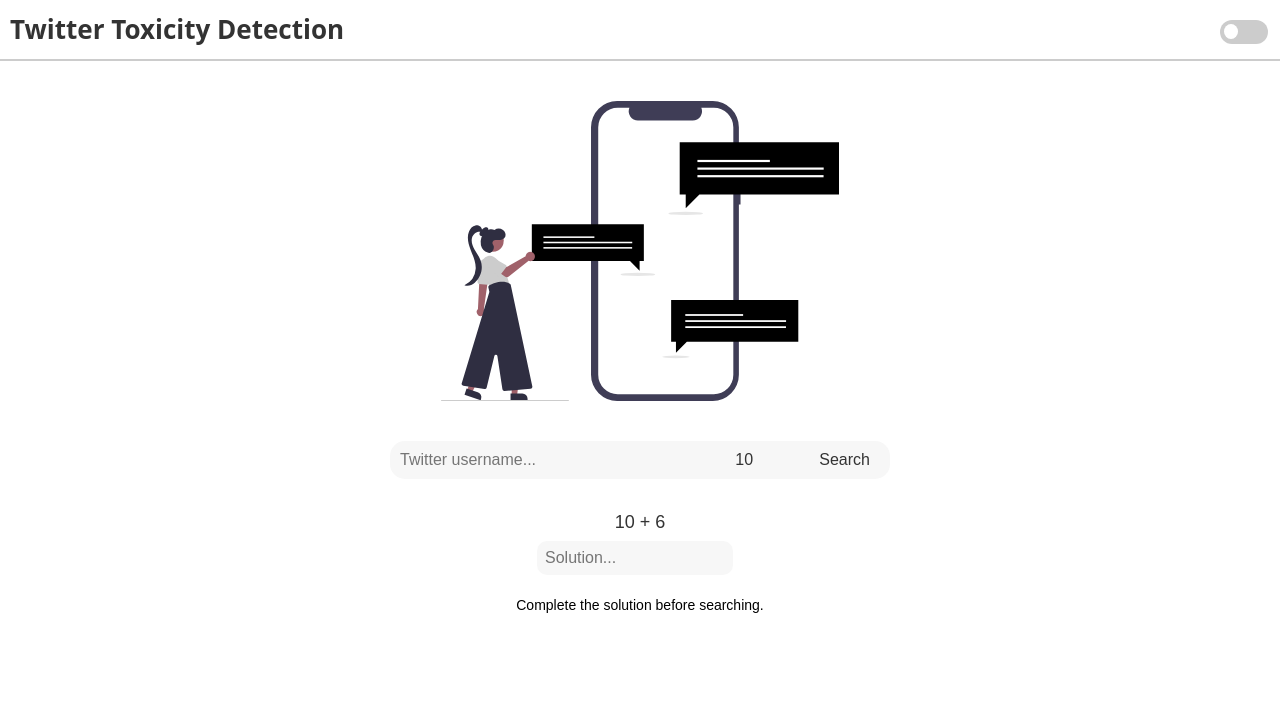
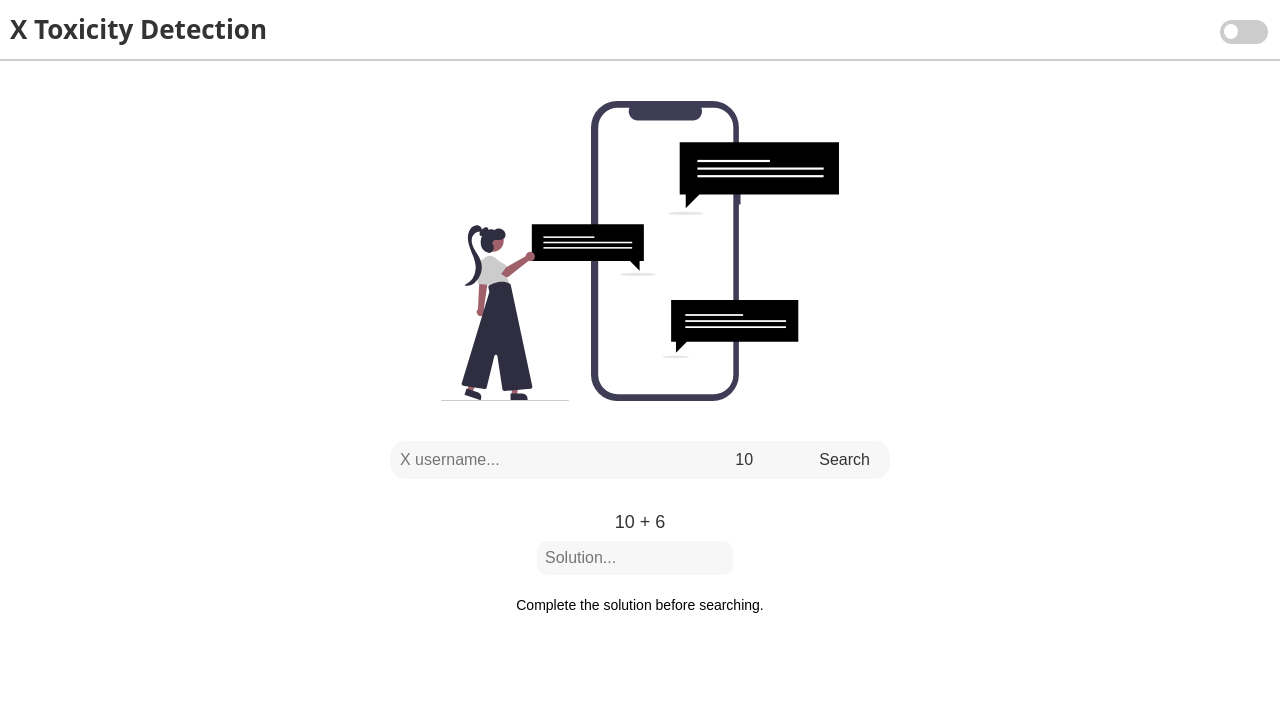
Before and after one commit to mantreshkhurana/twitter-toxicity-detection-flask, a Flask app: page / in a window 1280 px wide. Shown: the top 719 px of the page. Run offline with Flask 2, Linux system fonts and the light colour scheme; some libraries are stand-ins or nearby versions.

Commit message:
[REF] Twitter is replaced with X.

```diff
--- a/app.py
+++ b/app.py
@@ -166,7 +166,7 @@
         import webview
         app.config["TEMPLATES_AUTO_RELOAD"] = True
         webview.create_window(
-            "Twitter Toxicity Detection",
+            "X Toxicity Detection",
             app,
             width=850,
             height=700,
--- a/templates/error.html
+++ b/templates/error.html
@@ -1,14 +1,14 @@
 <!DOCTYPE html>
 <html>
   <head>
-    <title>Twitter Toxicity Detection - Error</title>
+    <title>X Toxicity Detection - Error</title>
     <link rel="shortcut icon" href="{{ url_for('static', filename='images/favicon_new.ico') }}"/>
     <link rel="stylesheet" href="https://cdnjs.cloudflare.com/ajax/libs/font-awesome/5.15.3/css/all.min.css" />
     <link rel="stylesheet" href="{{ url_for('static', filename='css/style.css') }}"/>
   </head>
   <body class="light">
     <header>
-      <a href="/"><h1>Twitter Toxicity Detection</h1></a>
+      <a href="/"><h1>X Toxicity Detection</h1></a>
       <div class="toggle-switch">
         <input type="checkbox" id="toggle" />
         <label for="toggle"></label>
--- a/templates/index.html
+++ b/templates/index.html
@@ -1,13 +1,13 @@
 <!DOCTYPE html>
 <html>
   <head>
-    <title>Twitter Toxicity Detection</title>
+    <title>X Toxicity Detection</title>
     <link rel="shortcut icon" href="{{ url_for('static', filename='images/favicon_new.ico') }}">
     <link rel="stylesheet" href="{{ url_for('static', filename='css/style.css') }}" />
   </head>
   <body class="light">
     <header>
-      <a href="/"><h1>Twitter Toxicity Detection</h1></a>
+      <a href="/"><h1>X Toxicity Detection</h1></a>
       <div class="toggle-switch">
         <input type="checkbox" id="toggle" />
         <label for="toggle"></label>
@@ -26,7 +26,7 @@
         <div class="search-container">
           <input
             type="text"
-            placeholder="Twitter username..."
+            placeholder="X username..."
             name="username"
             required
           />
--- a/templates/results.html
+++ b/templates/results.html
@@ -1,14 +1,14 @@
 <!DOCTYPE html>
 <html>
 <head>
-  <title>Twitter Toxicity Detection - Results</title>
+  <title>X Toxicity Detection - Results</title>
   <link rel="stylesheet" href="{{ url_for('static', filename='css/style.css') }}" />
   <link rel="stylesheet" href="https://cdnjs.cloudflare.com/ajax/libs/font-awesome/5.15.3/css/all.min.css" />
   <script src="https://cdn.jsdelivr.net/npm/chart.js@3.3.2/dist/chart.min.js"></script>
 </head>
 <body class="light">
   <header>
-    <a href="/"><h1>Twitter Toxicity Detection</h1></a>
+    <a href="/"><h1>X Toxicity Detection</h1></a>
     <div class="toggle-switch">
       <input type="checkbox" id="toggle" />
       <label for="toggle"></label>
```
Also changed, not shown: README.md.
